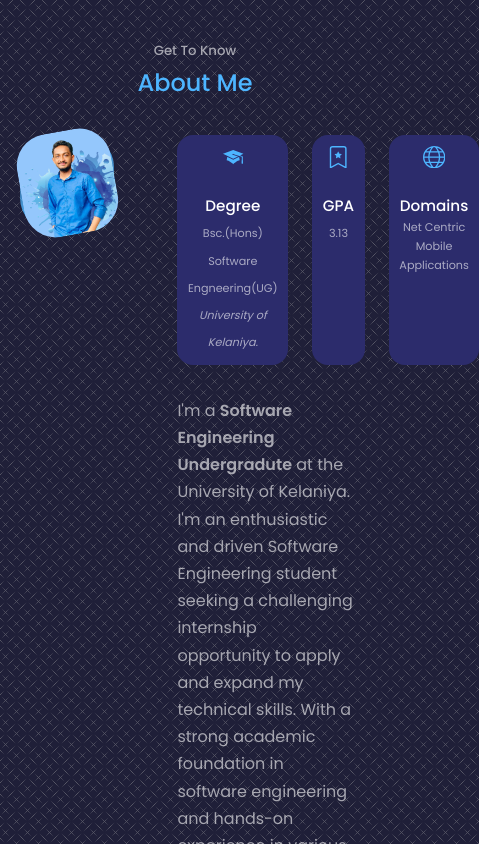
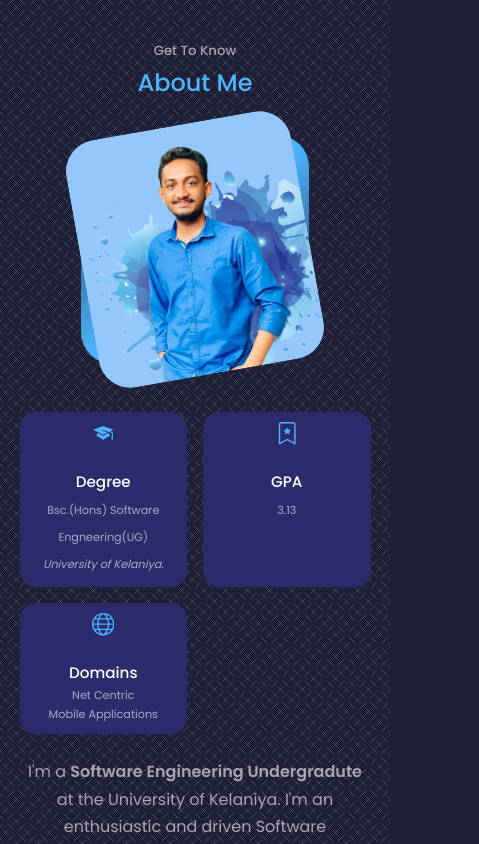
Before and after one commit to Thakshila-Bandara/my-portfolio, a React (Create React App) app: page / in a window 390 px wide. Shown: the part 900-1744 px from the top of the page, 479 px wide, since content can reach past the window. Built offline with nearby package versions, Linux system fonts and the light colour scheme.

Commit message:
feat: add meadia queries to about section, fix early media queries issues.

```diff
--- a/src/components/about/about.css
+++ b/src/components/about/about.css
@@ -13,6 +13,8 @@
     background: linear-gradient(-45deg, transparent, var(--color-primary), transparent);
     display: grid;
     place-items: center;
+    padding-top: 1rem;
+    padding-bottom: 1rem;
 }
 
 .about__me-image{
@@ -75,3 +77,54 @@
     margin: 2rem 0 2.6rem;
     color: var(--color-light);
 }
+
+/* Media queries for medium devices(Tablets) */
+
+@media screen and (max-width: 1024px) {
+
+    .about__container{
+
+        grid-template-columns: 1fr;
+        gap: 0;
+    }
+
+    .about__me{
+
+        width: 50%;
+        margin: 2rem auto 4rem;
+    }
+
+    .about__content p{
+
+        margin: 1rem 0 1.5rem;
+    }
+
+
+}
+
+/* Media queries for small devices(Mobiles) */
+
+@media screen and (max-width: 600px) {
+
+    .about__me{
+
+        width: 65%;
+        margin: 0 auto 3rem;
+    }
+
+    .about__cards{
+
+        grid-template-columns: 1fr 1fr;
+        gap: 1rem;
+    }
+
+    .about__content{
+
+        text-align: center;
+    }
+
+    .about__content p{
+
+        margin: 1.5rem 0;
+    }
+}
--- a/src/components/header/header.css
+++ b/src/components/header/header.css
@@ -88,7 +88,7 @@
 
 /* Media queries for small devices(Mobiles) */
 
-@media screen and (max-width: 1024px) {
+@media screen and (max-width: 600px) {
 
     header{
 
@@ -99,4 +99,9 @@
 
         display: none;
     }
+
+    .me > img{
+
+        margin-top: 2.5rem;
+    }
 }
--- a/src/index.css
+++ b/src/index.css
@@ -154,7 +154,7 @@
 
 /* Media queries for small devices(Mobiles) */
 
-@media screen and (max-width: 1024px) {
+@media screen and (max-width: 600px) {
 
     .container{
 
```
Also changed, not shown: src/assets/my-image3.jpg (added).
